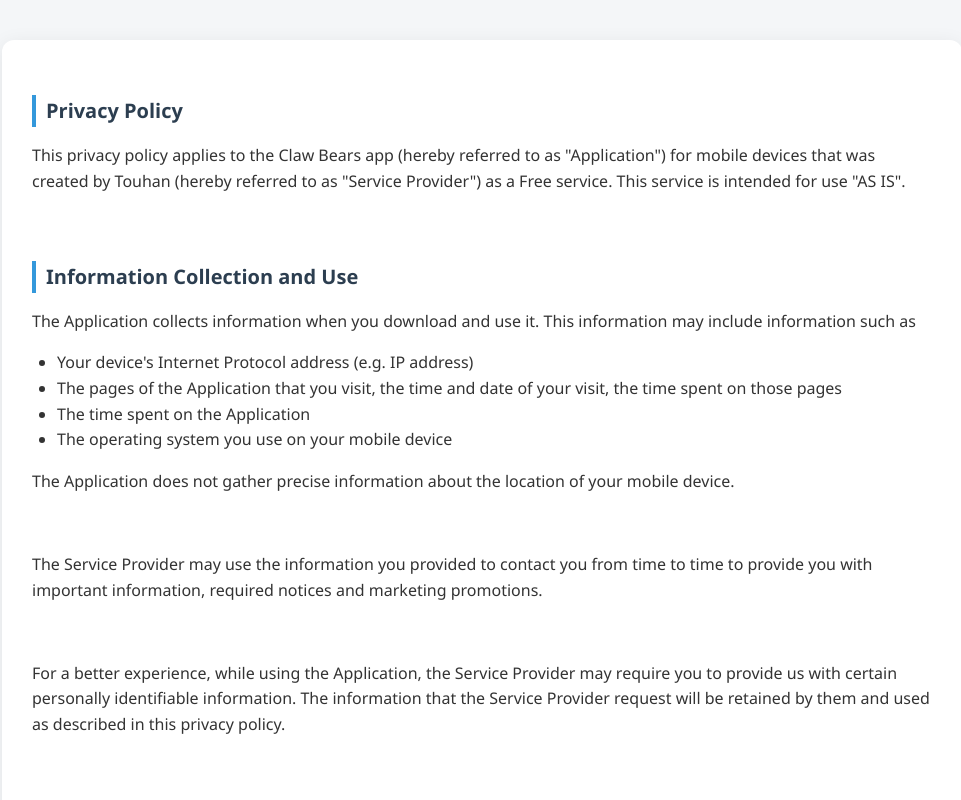
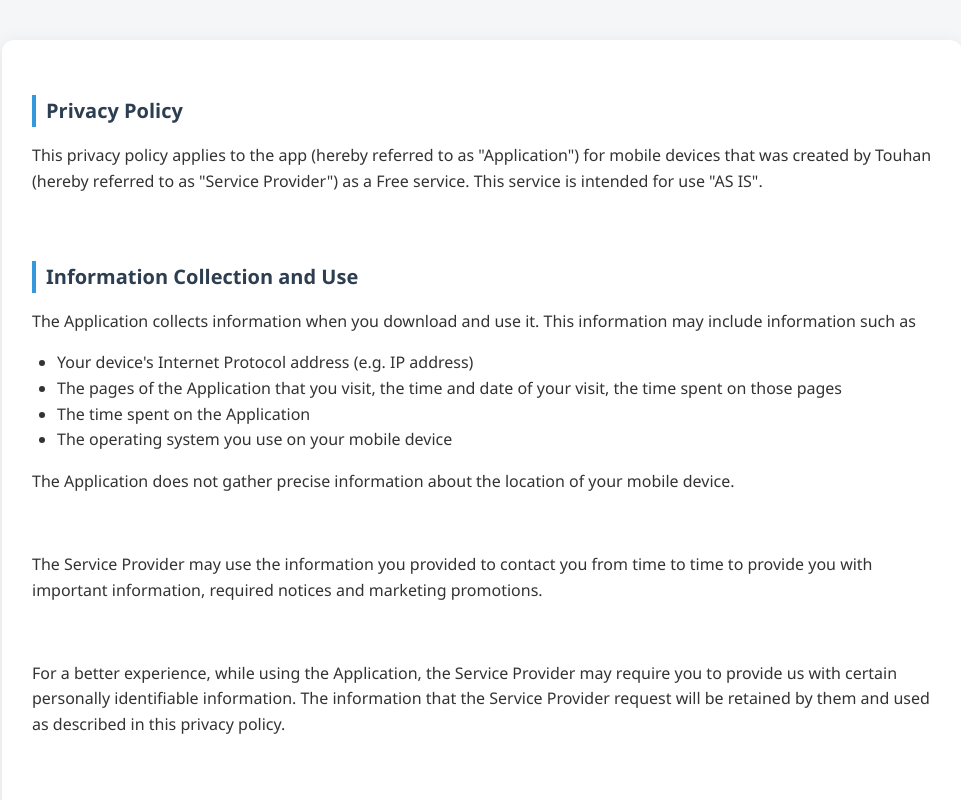
Before and after one commit to Thanhtuan03/privacy-policy, a plain HTML site: page privacy.html in a window 1280 px wide. Shown: the top 800 px of the page, without its empty margins (158-1119 px from the left). Drawn offline with Linux system fonts and the light colour scheme.

Commit message:
Update privacy.html

```diff
--- a/privacy.html
+++ b/privacy.html
@@ -65,7 +65,7 @@
 
     <strong>Privacy Policy</strong>
     <p>
-      This privacy policy applies to the Claw Bears app (hereby referred to as "Application") for mobile devices
+      This privacy policy applies to the app (hereby referred to as "Application") for mobile devices
       that was created by Touhan (hereby referred to as "Service Provider") as a Free service. This service is
       intended for use "AS IS".
     </p>
```
